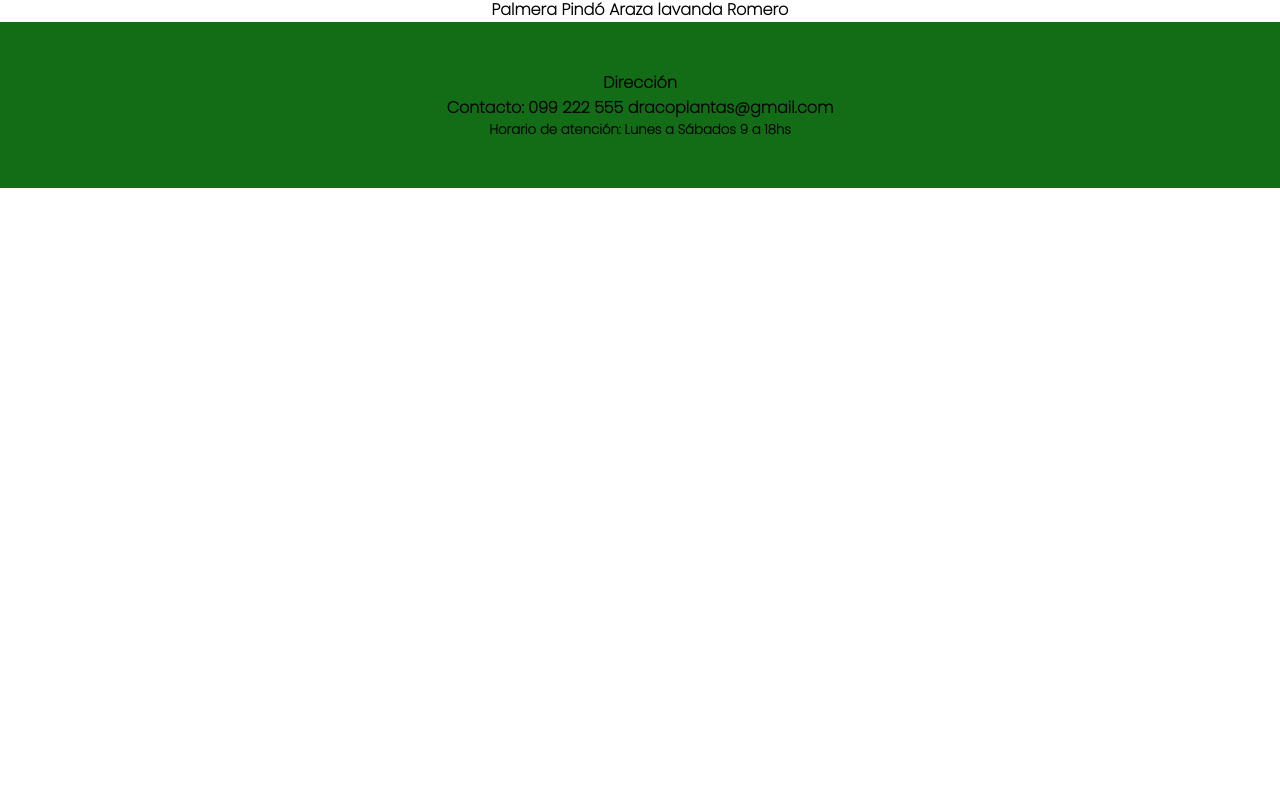
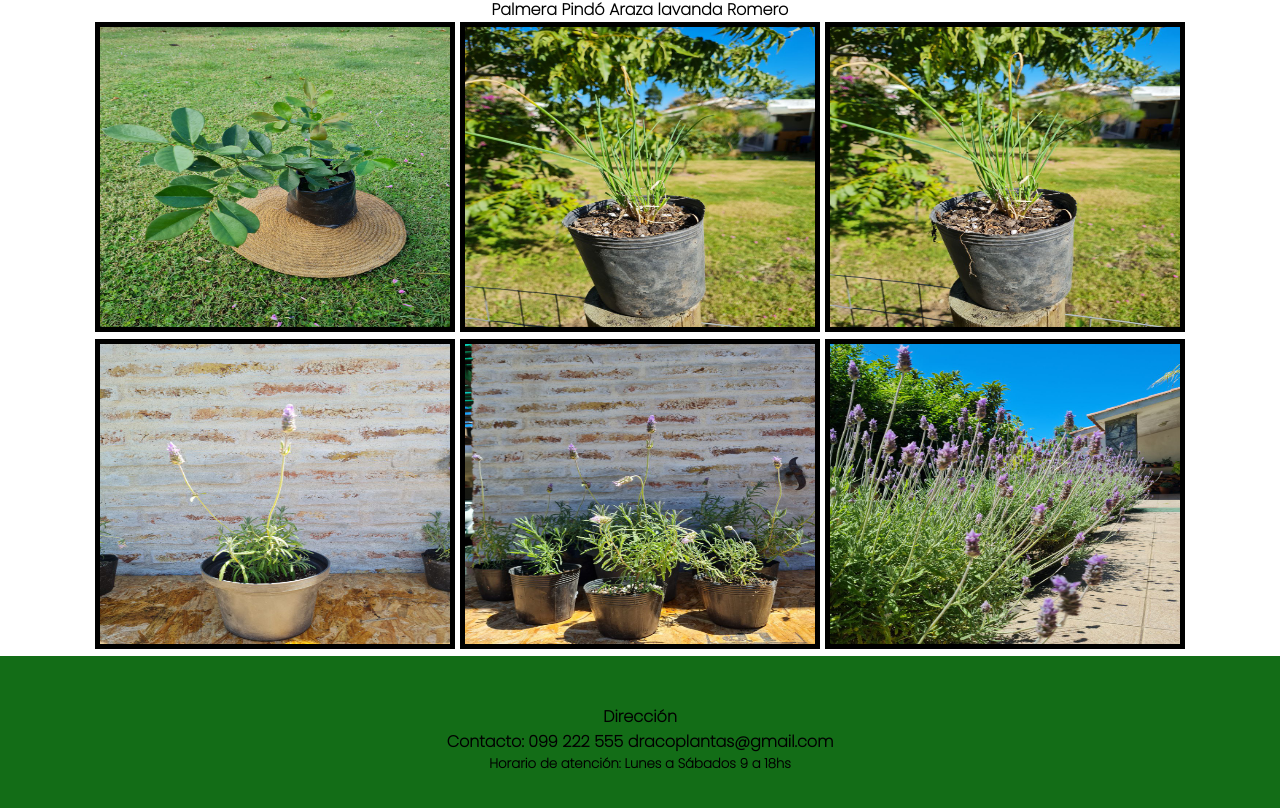
Before and after one commit to Fausgrob/Dracoplantas, a plain HTML site: page sections/productos.html in a window 1280 px wide. Shown: the part 84-892 px from the top of the page. Before the commit the page ends 800 px from the top, so only its background shows below. Drawn offline with Linux system fonts and the light colour scheme.

Commit message:
sume imagenes y texto

```diff
--- a/sections/productos.html
+++ b/sections/productos.html
@@ -42,6 +42,17 @@
             lavanda
             Romero
         </p>
+        <section class="listaplantas">
+            <img src="../imgs/araza rojo  (1).jpeg" alt="araza rojo">
+            <img src="../imgs/ciboulettes (1).jpg" alt="ciboulette">
+            <img src="../imgs/ciboulettes (2).jpg" alt="ciboulette">
+        </section>
+        <section class="laotralsita">
+            <img src="../imgs/lavandas (1).jpeg" alt="lavandas">
+            <img src="../imgs/lavandas (2).jpeg" alt="lavandas">
+            <img src="../imgs/lavandas (3).jpeg" alt="lavandas">
+        </section>
+
     </main>
     <footer>
         <section>
```
Also changed, not shown: sections/historia.html (+10 -1 lines), sections/plantas.html (+1 -1 lines), 17 other files.
